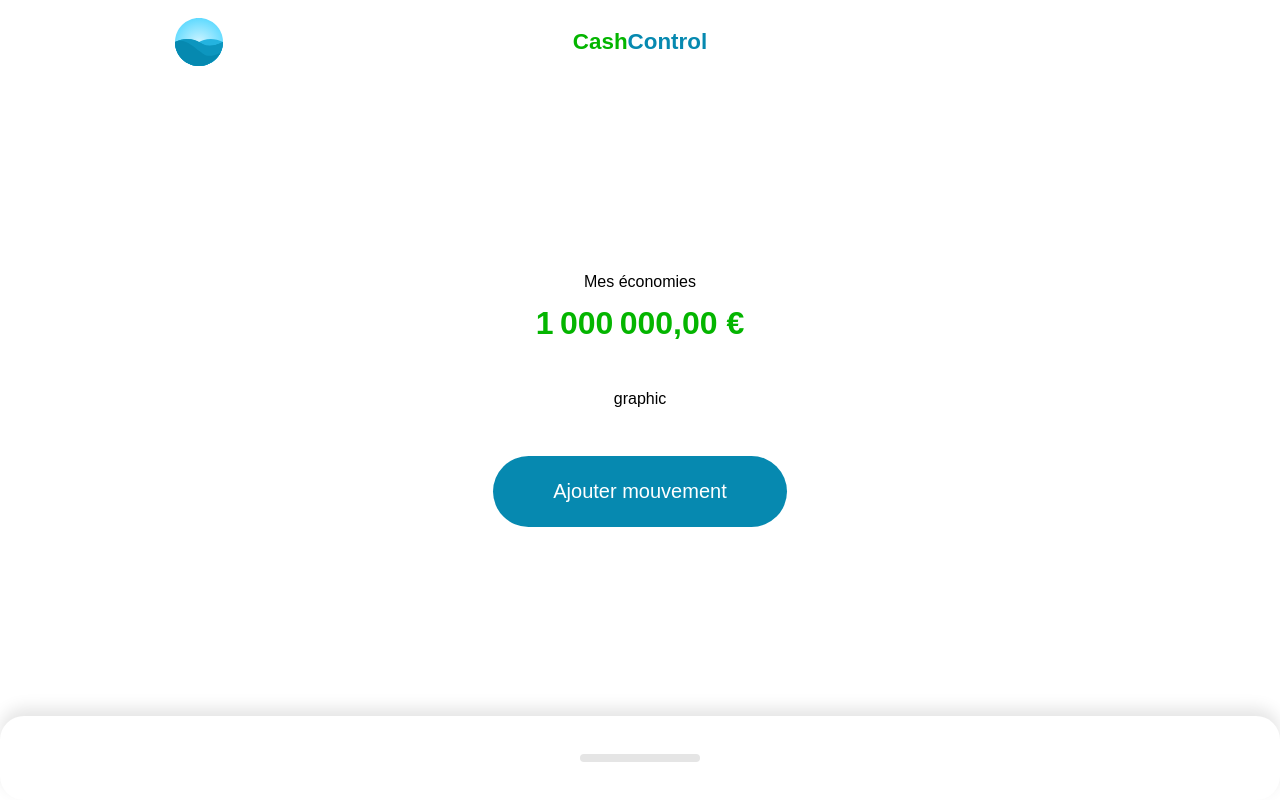
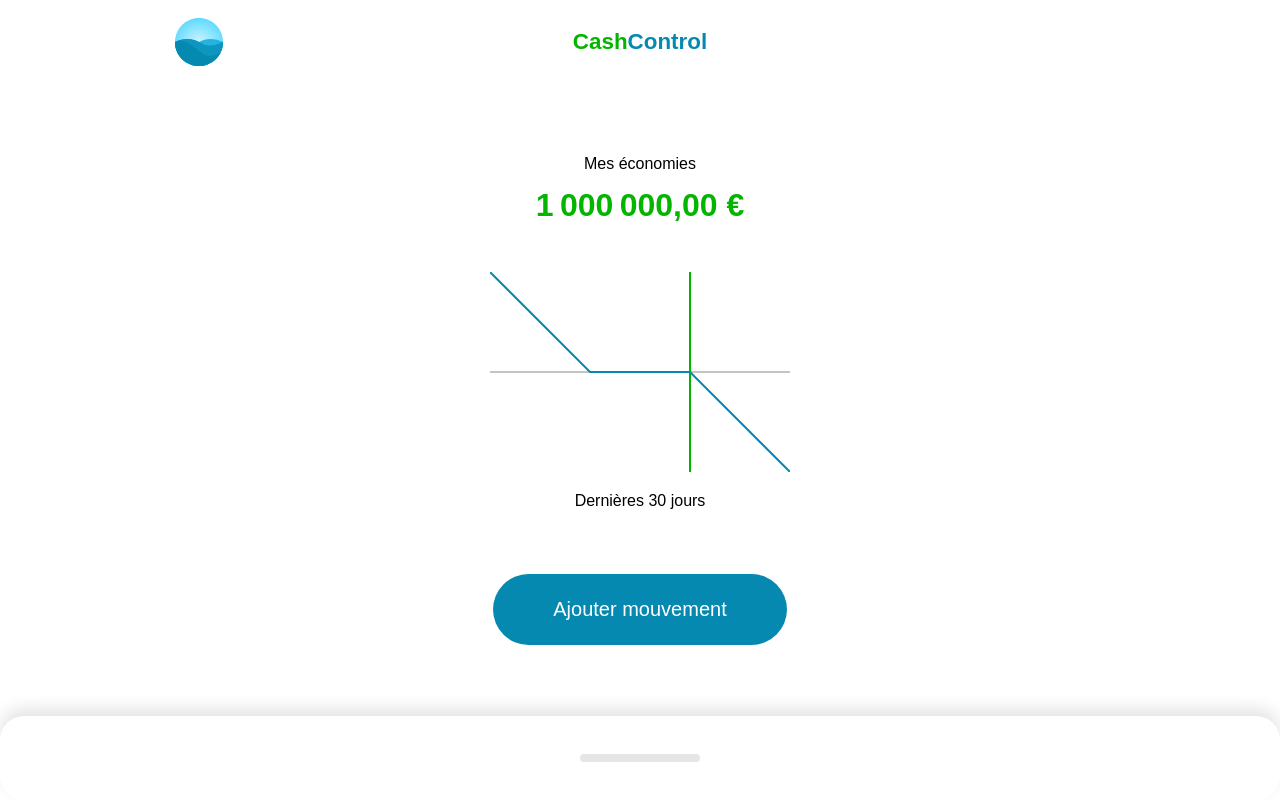
Before and after one commit to kelsuarez/cashcontrol, a Vue app: page / in a window 1280 px wide. Built offline with nearby package versions, Linux system fonts and the light colour scheme.

Commit message:
Graphic SVG

```diff
--- a/src/components/Home.vue
+++ b/src/components/Home.vue
@@ -11,7 +11,7 @@
                 :amount="amount"
             >
                 <template #graphic>
-                    graphic
+                    <Graphic/>
                 </template>
                 <template #action>
                     <Action/>
@@ -32,6 +32,7 @@
 import Resume from './Resume/Index.vue';
 import Action from './Action.vue';
 import Movements from './Movements/Index.vue';
+import Graphic from './Resume/Graphic.vue';
 
 export default {
     components: {
@@ -40,6 +41,7 @@
     Resume,
     Action,
     Movements,
+    Graphic
 },
     data() {
         return {
--- /dev/null
+++ b/src/components/Resume/Graphic.vue
@@ -0,0 +1,40 @@
+<template>
+    <div>
+        <svg
+            viewBox="0 0 300 200"
+        >
+            <line
+                stroke="#c4c4c4"
+                stroke-width="2"
+                x1="0"
+                y1="100"
+                x2="300"
+                y2="100"
+            />
+            <line
+                stroke="#04b500"
+                stroke-width="2"
+                x1="200"
+                y1="0"
+                x2="200"
+                y2="200"
+            />
+            <polyline
+                fill="none"
+                stroke="#0689B0"
+                stroke-width="2"
+                points="0,0 100,100 200,100 300,200"
+            />
+        </svg>
+        <p>Dernières 30 jours</p>
+    </div>
+</template>
+
+<style scoped>
+svg {
+    width: 100%;
+}
+p {
+    text-align: center;
+}
+</style>
```
Lines whose indentation alone changed are shown as unchanged.
